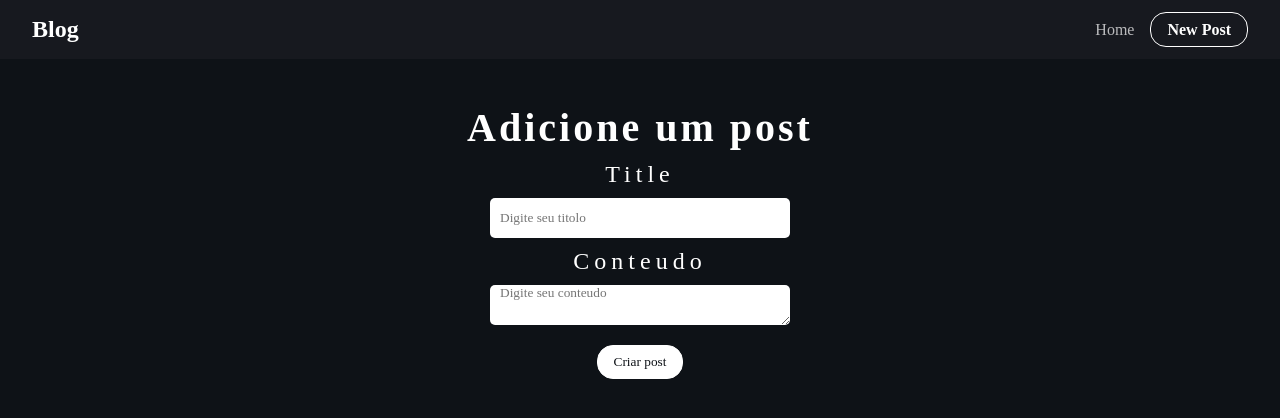
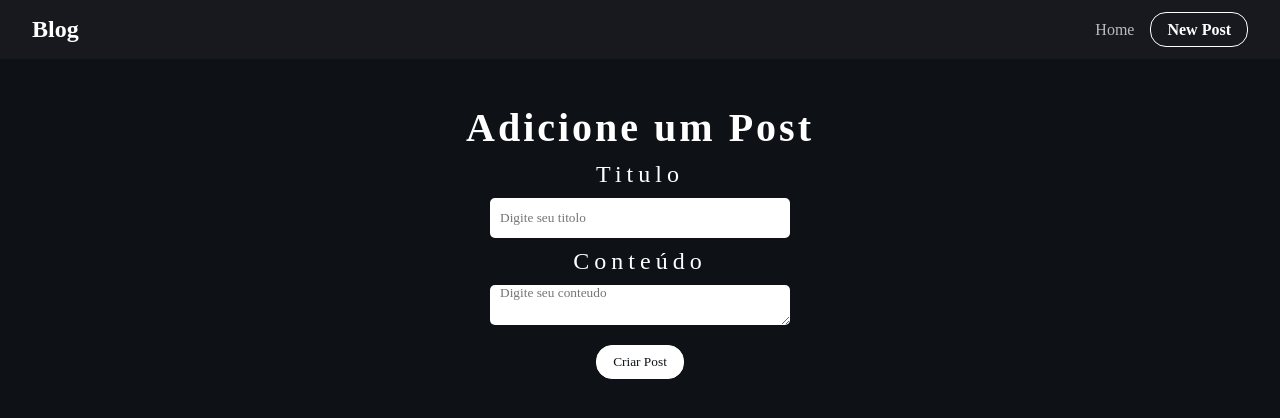
Before and after one commit to viniborges99/blog, a React (Vite) app: page /new in a window 1280 px wide. Shown: the top 418 px of the page. Built offline with nearby package versions, Linux system fonts and the light colour scheme; a web font is replaced by a local one.

Commit message:
editando a mensagem de erro

```diff
--- a/src/App.jsx
+++ b/src/App.jsx
@@ -1,9 +1,4 @@
 
-//import {Outlet} from "react-router-dom"
-//<div className="container">
-        //<Outlet/>
-//</div>
-import './App.css'
 
 function App() {
   return (
--- a/src/routes/NewPost.jsx
+++ b/src/routes/NewPost.jsx
@@ -14,9 +14,8 @@ function NewPost() {
 
   function addNewPost() {
 
-    console.log({ title: inputTitle,conteudo: text})
     if (inputTitle === "" || text === "") {
-      alert("ERROR")
+      alert("OS CAMPOS NÃO FORAM PREENCHIDOS CORRETAMENTE")
     } else {
       setUsers([...users, { id: Math.random(), title: inputTitle, conteudo: text}])
     }
@@ -35,15 +34,16 @@ function NewPost() {
     <div className='container'>
       <Navbar />
       <div className='containerItens'>
-        <h2>Adicione um post</h2>
+        <h2>Adicione um Post</h2>
 
-        <label className='conteudo'>Title</label>
+
+        <label className='conteudo'>Titulo</label>
         <input value={inputTitle} onChange={(e)=> setInputTitle(e.target.value)} placeholder='Digite seu titolo' />
 
-        <label className='conteudo'>Conteudo</label>
+        <label className='conteudo'>Conteúdo</label>
         <textarea value={text} onChange={(e)=> setText(e.target.value)} placeholder='Digite seu conteudo' type="text" />
 
-        <button className='btn-b' onClick={addNewPost} >Criar post</button>
+        <button className='btn-b' onClick={addNewPost} >Criar Post</button>
         <ul>
           {users.map((user) => (
             <div key={user.id}>
```
Also changed, not shown: src/App.css (deleted).
